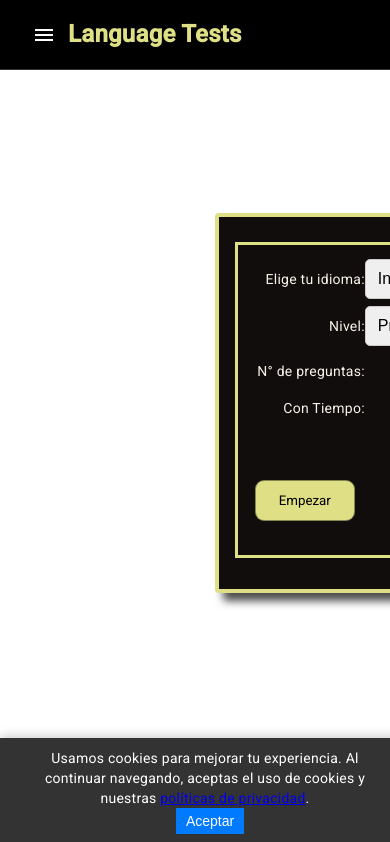
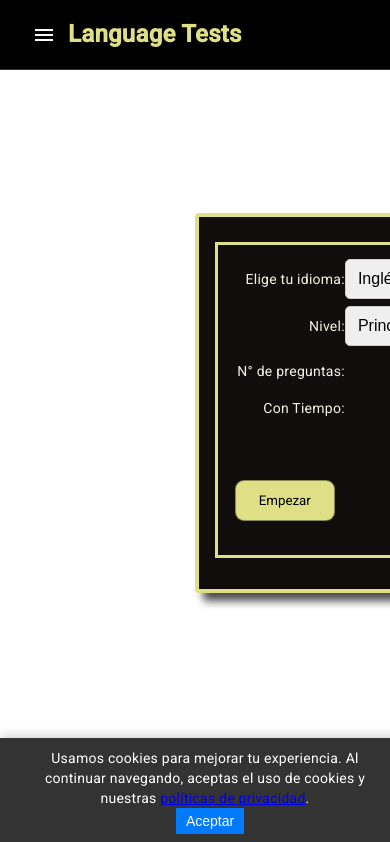
Before and after one commit to sebasxx85/englishProyect, an Angular app: page /home in a window 390 px wide. Shown: the top 842 px of the page. Built offline with nearby package versions, Linux system fonts and the light colour scheme.

Commit message:
width fixed

```diff
--- a/src/app/components/EnglishType/type1/type1.component.scss
+++ b/src/app/components/EnglishType/type1/type1.component.scss
@@ -29,7 +29,7 @@
   @media (max-width: 926px) and (min-width: 726px) {
     .custom-card {
       width: 90%; /* Aumenta el ancho en pantallas pequeñas */
-      max-width: 400px; /* Ajusta el límite superior */
+      max-width: 420px; /* Ajusta el límite superior */
 
     }
   }
@@ -38,21 +38,21 @@
   @media (max-width: 725px) and (min-width: 560px) {
     .custom-card {
       width: 90%; /* Aumenta el ancho en pantallas pequeñas */
-      max-width: 400px; /* Ajusta el límite superior */
+      max-width: 420px; /* Ajusta el límite superior */
     }
   }
 
   @media (max-width: 560px) and (min-width: 425px) {
     .custom-card {
       width: 97%; /* Ocupa casi todo el ancho en móviles */
-      max-width: 370px;
+      max-width: 390px;
     }
   }
 
   @media (max-width: 425px) and (min-width: 210px) {
     .custom-card {
       width: 97%; /* Ocupa casi todo el ancho en móviles */
-      max-width: 370px;
+      max-width: 390px;
     }
   }
 
--- a/src/app/components/home/home.component.scss
+++ b/src/app/components/home/home.component.scss
@@ -86,7 +86,7 @@ input, select {
   @media (max-width: 926px) and (min-width: 726px) {
   .custom-card {
     width: 80%; /* Aumenta el ancho en pantallas pequeñas */
-    max-width: 400px; /* Ajusta el límite superior */
+    max-width: 420px; /* Ajusta el límite superior */
 
   }
 }
@@ -95,21 +95,21 @@ input, select {
 @media (max-width: 725px) and (min-width: 560px) {
   .custom-card {
     width: 80%; /* Aumenta el ancho en pantallas pequeñas */
-    max-width: 400px; /* Ajusta el límite superior */
+    max-width: 420px; /* Ajusta el límite superior */
   }
 }
 
 @media (max-width: 560px) and (min-width: 425px) {
   .custom-card {
     width: 97%; /* Ocupa casi todo el ancho en móviles */
-    max-width: 350px;
+    max-width: 390px;
   }
 }
 
 @media (max-width: 425px) and (min-width: 210px) {
   .custom-card {
     width: 97%; /* Ocupa casi todo el ancho en móviles */
-    max-width: 350px;
+    max-width: 390px;
   }
 }
 
--- a/src/app/components/result/result.component.scss
+++ b/src/app/components/result/result.component.scss
@@ -48,7 +48,7 @@ select {
   @media (max-width: 926px) and (min-width: 726px) {
     .custom-card {
       width: 90%; /* Aumenta el ancho en pantallas pequeñas */
-      max-width: 400px; /* Ajusta el límite superior */
+      max-width: 420px; /* Ajusta el límite superior */
 
     }
   }
@@ -57,21 +57,21 @@ select {
   @media (max-width: 725px) and (min-width: 560px) {
     .custom-card {
       width: 90%; /* Aumenta el ancho en pantallas pequeñas */
-      max-width: 400px; /* Ajusta el límite superior */
+      max-width: 420px; /* Ajusta el límite superior */
     }
   }
 
   @media (max-width: 560px) and (min-width: 425px) {
     .custom-card {
       width: 97%; /* Ocupa casi todo el ancho en móviles */
-      max-width: 370px;
+      max-width: 390px;
     }
   }
 
   @media (max-width: 425px) and (min-width: 210px) {
     .custom-card {
       width: 97%; /* Ocupa casi todo el ancho en móviles */
-      max-width: 370px;
+      max-width: 390px;
     }
   }
 
--- a/src/app/components/table-errors/table-errors.component.scss
+++ b/src/app/components/table-errors/table-errors.component.scss
@@ -48,7 +48,7 @@ select {
   @media (max-width: 926px) and (min-width: 726px) {
     .custom-card {
       width: 90%; /* Aumenta el ancho en pantallas pequeñas */
-      max-width: 400px; /* Ajusta el límite superior */
+      max-width: 420px; /* Ajusta el límite superior */
 
     }
   }
@@ -57,21 +57,21 @@ select {
   @media (max-width: 725px) and (min-width: 560px) {
     .custom-card {
       width: 90%; /* Aumenta el ancho en pantallas pequeñas */
-      max-width: 400px; /* Ajusta el límite superior */
+      max-width: 420px; /* Ajusta el límite superior */
     }
   }
 
   @media (max-width: 560px) and (min-width: 425px) {
     .custom-card {
       width: 97%; /* Ocupa casi todo el ancho en móviles */
-      max-width: 370px;
+      max-width: 390px;
     }
   }
 
   @media (max-width: 425px) and (min-width: 210px) {
     .custom-card {
       width: 97%; /* Ocupa casi todo el ancho en móviles */
-      max-width: 370px;
+      max-width: 390px;
     }
   }
 
```
